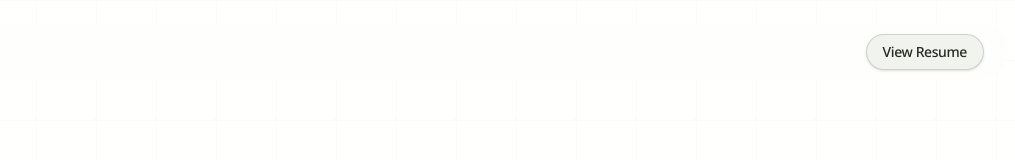
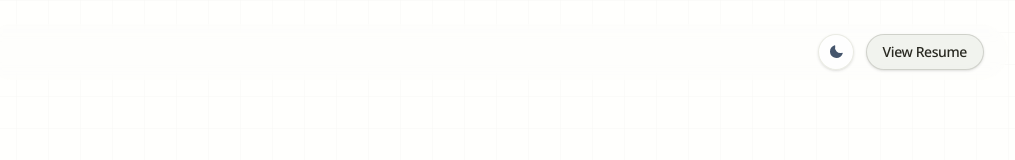
Before and after one commit to Madhusmita111/portfolio, a React (Vite) app: page / in a window 1280 px wide. Shown: the top 160 px of the page, without its empty margins (144-1159 px from the left). Built offline with nearby package versions, Linux system fonts and the light colour scheme; a web font is replaced by a local one.

Commit message:
feat(dark mode): Added a befitting dark mode with a toggle button

```diff
--- a/src/components/Header.jsx
+++ b/src/components/Header.jsx
@@ -1,7 +1,9 @@
 import React, { useState } from 'react';
-import { motion, useScroll, useTransform } from 'motion/react';
+import { motion, useScroll, useTransform, AnimatePresence } from 'motion/react';
+import { Sun, Moon } from '@phosphor-icons/react';
 import { portfolioData } from '../data/portfolioData';
 import CVModal from './CVModal';
+import { useTheme } from '../context/ThemeContext';
 
 export default function Header() {
   const { scrollY } = useScroll();
@@ -10,16 +12,22 @@ export default function Header() {
   const nameOpacity = useTransform(scrollY, [200, 250], [0, 1]);
   const nameY = useTransform(scrollY, [200, 250], [10, 0]);
 
+  const { theme, toggleTheme } = useTheme();
+
   const headerBg = useTransform(
     scrollY,
     [0, 50],
-    ['rgba(252, 252, 250, 0.4)', 'rgba(252, 252, 250, 0.6)']
+    theme === 'dark'
+      ? ['rgba(20, 20, 20, 0.4)', 'rgba(20, 20, 20, 0.75)']
+      : ['rgba(252, 252, 250, 0.4)', 'rgba(252, 252, 250, 0.75)']
   );
 
   const headerBorder = useTransform(
     scrollY,
     [0, 50],
-    ['rgba(0, 0, 0, 0.05)', 'rgba(0, 0, 0, 0.1)']
+    theme === 'dark'
+      ? ['rgba(255, 255, 255, 0.03)', 'rgba(255, 255, 255, 0.08)']
+      : ['rgba(0, 0, 0, 0.03)', 'rgba(0, 0, 0, 0.08)']
   );
 
   return (
@@ -35,14 +43,47 @@ export default function Header() {
           <motion.div style={{ opacity: nameOpacity, y: nameY }} className="font-serif text-base md:text-lg font-medium tracking-tight text-foreground truncate max-w-[50%]">
             {portfolioData.hero.name}
           </motion.div>
+          <div className="flex items-center gap-2 md:gap-3 ml-auto">
+            {/* Theme Toggle Button */}
+            <button
+              onClick={toggleTheme}
+              className="relative flex items-center justify-center w-9 h-9 rounded-full bg-surface/50 hover:bg-surface-matcha/80 border border-border-accent/40 text-foreground transition-all duration-300 overflow-hidden shadow-sm hover:shadow-olive-lift active:scale-95"
+              aria-label="Toggle theme"
+            >
+              <AnimatePresence mode="wait" initial={false}>
+                {theme === 'dark' ? (
+                  <motion.div
+                    key="sun"
+                    initial={{ y: 20, opacity: 0, rotate: -90 }}
+                    animate={{ y: 0, opacity: 1, rotate: 0 }}
+                    exit={{ y: -20, opacity: 0, rotate: 90 }}
+                    transition={{ duration: 0.2 }}
+                  >
+                    <Sun weight="fill" className="w-4 h-4 text-amber-200" />
+                  </motion.div>
+                ) : (
+                  <motion.div
+                    key="moon"
+                    initial={{ y: 20, opacity: 0, rotate: -90 }}
+                    animate={{ y: 0, opacity: 1, rotate: 0 }}
+                    exit={{ y: -20, opacity: 0, rotate: 90 }}
+                    transition={{ duration: 0.2 }}
+                  >
+                    <Moon weight="fill" className="w-4 h-4 text-slate-600" />
+                  </motion.div>
+                )}
+              </AnimatePresence>
+            </button>
 
+            {/* Resume Button */}
             <button
               onClick={() => setIsCVOpen(true)}
-            className="flex items-center gap-2 ml-auto h-9 px-4 rounded-full bg-accent-matcha/10 hover:bg-accent-matcha/20 border border-accent-olive/20 hover:border-accent-olive/40 text-xs md:text-sm font-medium text-foreground transition-all duration-300 shadow-sm hover:shadow-olive-lift active:scale-95"
+              className="flex items-center justify-center h-9 px-4 rounded-full bg-accent-matcha/10 hover:bg-accent-matcha/20 border border-accent-olive/20 hover:border-accent-olive/40 text-xs md:text-sm font-medium text-foreground transition-all duration-300 shadow-sm hover:shadow-olive-lift active:scale-95"
             >
               <span className="hidden sm:inline">View Resume</span>
               <span className="sm:hidden">CV</span>
             </button>
+          </div>
         </motion.header>
       </div>
 
--- a/src/components/PageLayout.jsx
+++ b/src/components/PageLayout.jsx
@@ -7,10 +7,9 @@ export default function PageLayout({ children }) {
     <div className="relative min-h-screen bg-background text-foreground flex flex-col items-center selection:bg-accent selection:text-white overflow-x-hidden">
 
       <div className="absolute inset-0 overflow-hidden pointer-events-none">
-        <svg className="absolute inset-0 w-full h-[200vh] opacity-[0.03] pointer-events-none text-foreground" xmlns="http://www.w3.org/2000/svg">
-          <pattern id="data-grid" width="60" height="60" patternUnits="userSpaceOnUse">
-            <path d="M 60 0 L 0 0 0 60" fill="none" stroke="currentColor" strokeWidth="1" />
-            <circle cx="60" cy="60" r="1.5" fill="currentColor" />
+        <svg className="absolute inset-0 w-full h-[200vh] opacity-[0.06] pointer-events-none text-foreground" xmlns="http://www.w3.org/2000/svg">
+          <pattern id="data-grid" width="32" height="32" patternUnits="userSpaceOnUse">
+            <path d="M 32 0 L 0 0 0 32" fill="none" stroke="currentColor" strokeWidth="0.5" />
           </pattern>
           <rect width="100%" height="100%" fill="url(#data-grid)" />
         </svg>
--- a/src/components/sections/ProjectsList.jsx
+++ b/src/components/sections/ProjectsList.jsx
@@ -59,27 +59,27 @@ export default function ProjectsList() {
                     animate={{ opacity: 1 }}
                     exit={{ opacity: 0 }}
                     transition={{ type: "spring", bounce: 0.2, duration: 0.6 }}
-                    className="absolute inset-0 bg-[#0d0e0a] rounded-2xl -z-10"
+                    className="absolute inset-0 bg-foreground rounded-2xl -z-10"
                   />
                 )}
               </AnimatePresence>
 
               <div className="relative z-10 flex items-center gap-3 md:gap-6 pointer-events-none">
-                <span className="text-2xl font-serif text-accent-matcha tabular-nums w-6 shrink-0 hidden md:block group-hover:text-neutral-500 transition-colors duration-300">
+                <span className="text-2xl font-serif text-accent-matcha tabular-nums w-6 shrink-0 hidden md:block group-hover:text-background transition-colors duration-300 opacity-60 group-hover:opacity-100">
                   {String(idx + 1).padStart(2, '0')}
                 </span>
                 <div className="flex flex-col md:flex-row md:items-center gap-1 md:gap-3">
-                  <span className="text-base md:text-lg font-medium text-foreground tracking-tight group-hover:text-white transition-colors">
+                  <span className="text-base md:text-lg font-medium text-foreground tracking-tight group-hover:text-background transition-colors">
                     {project.title}
                   </span>
-                  <span className="hidden md:inline-block text-muted-light group-hover:text-neutral-600 transition-colors">•</span>
-                  <span className="text-sm md:text-base text-muted font-light group-hover:text-neutral-400 transition-colors">
+                  <span className="hidden md:inline-block text-muted-light group-hover:text-background/60 transition-colors">•</span>
+                  <span className="text-sm md:text-base text-muted font-light group-hover:text-background/80 transition-colors">
                     {project.tech[0]}
                   </span>
                 </div>
               </div>
               <div className="relative z-10 flex items-center gap-4 md:gap-8 shrink-0 pointer-events-none">
-                <span className="text-sm md:text-base text-muted font-medium font-serif group-hover:text-neutral-400 transition-colors">
+                <span className="text-sm md:text-base text-muted font-medium font-serif group-hover:text-background/80 transition-colors">
                   {project.date}
                 </span>
                 <motion.div
@@ -87,7 +87,7 @@ export default function ProjectsList() {
                   whileHover={{ scale: 1.2, rotate: 45 }}
                   transition={{ type: 'spring', stiffness: 400, damping: 15 }}
                 >
-                  <ArrowUpRight weight="bold" className="w-5 h-5 text-muted group-hover:text-white transition-all" />
+                  <ArrowUpRight weight="bold" className="w-5 h-5 text-muted group-hover:text-background transition-all" />
                 </motion.div>
               </div>
             </motion.div>
--- /dev/null
+++ b/src/context/ThemeContext.jsx
@@ -0,0 +1,43 @@
+import React, { createContext, useContext, useEffect, useState } from 'react';
+
+const ThemeContext = createContext();
+
+export const useTheme = () => useContext(ThemeContext);
+
+export const ThemeProvider = ({ children }) => {
+  const [theme, setTheme] = useState(() => {
+    // Check local storage first
+    const savedTheme = localStorage.getItem('theme');
+    if (savedTheme) {
+      return savedTheme;
+    }
+    // Fallback to system preference
+    if (window.matchMedia && window.matchMedia('(prefers-color-scheme: dark)').matches) {
+      return 'dark';
+    }
+    return 'light'; // Default
+  });
+
+  useEffect(() => {
+    // Apply the class to the root HTML element
+    const root = document.documentElement;
+    if (theme === 'dark') {
+      root.classList.add('dark');
+    } else {
+      root.classList.remove('dark');
+    }
+
+    // Save preference to local storage
+    localStorage.setItem('theme', theme);
+  }, [theme]);
+
+  const toggleTheme = () => {
+    setTheme(prev => prev === 'light' ? 'dark' : 'light');
+  };
+
+  return (
+    <ThemeContext.Provider value={{ theme, toggleTheme }}>
+      {children}
+    </ThemeContext.Provider>
+  );
+};
--- a/src/main.jsx
+++ b/src/main.jsx
@@ -2,9 +2,12 @@ import { StrictMode } from 'react';
 import { createRoot } from 'react-dom/client';
 import './index.css';
 import App from './App.jsx';
+import { ThemeProvider } from './context/ThemeContext.jsx';
 
 createRoot(document.getElementById('root')).render(
   <StrictMode>
-    <App />
+    <ThemeProvider>
+      <App />
+    </ThemeProvider>
   </StrictMode>,
 );
--- a/src/styles/theme.css
+++ b/src/styles/theme.css
@@ -120,3 +120,81 @@
   0%, 100% { opacity: 0.4; transform: scale(1); }
   50% { opacity: 0.7; transform: scale(1.15); }
 }
+
+/* === NEW: Dark Mode Overrides === */
+.dark {
+  /* Background colors */
+  --bg-primary: oklch(12% 0.002 107.3);
+  --bg-secondary: oklch(15% 0.003 107.3);
+  --bg-tertiary: oklch(19% 0.005 107.3);
+
+  /* Text colors */
+  --text-primary: oklch(98% 0.005 107.3);
+  --text-secondary: oklch(80% 0.01 107.3);
+  --text-tertiary: oklch(60% 0.01 107.3);
+
+  /* Border colors */
+  --border-light: oklch(25% 0.01 107.3);
+  --border-medium: oklch(32% 0.015 107.3);
+
+  /* Accent colors */
+  --accent-primary: oklch(75% 0.05 107.3);
+  --accent-hover: oklch(85% 0.05 107.3);
+  --accent-matcha: oklch(75% 0.06 131);
+  --accent-olive-deep: oklch(80% 0.05 112);
+
+  /* UI elements */
+  --pill-bg: oklch(22% 0.01 107.3);
+  --panel-matcha-top: oklch(28% 0.015 106);
+  --panel-matcha-bottom: oklch(24% 0.015 111);
+  --surface-matcha-soft: oklch(26% 0.02 110);
+  --surface-matcha-chip: oklch(25% 0.02 108);
+
+  /* Structural accents */
+  --border-accent-soft: oklch(28% 0.015 109);
+  --border-accent-medium: oklch(34% 0.02 111);
+
+  /* Glow tones */
+  --glow-matcha-soft: oklch(35% 0.04 118 / 0.4);
+  --glow-matcha-medium: oklch(40% 0.045 118 / 0.5);
+  --glow-matcha-trail: oklch(30% 0.03 114 / 0.3);
+
+  /* Media overlays */
+  --media-overlay-strong: oklch(12% 0.01 110 / 0.85);
+  --media-overlay-soft: oklch(12% 0.01 110 / 0.3);
+  --modal-overlay-strong: oklch(14% 0.01 111 / 0.9);
+  --modal-overlay-soft: oklch(14% 0.01 111 / 0.2);
+
+  /* Shadows */
+  --shadow-olive-soft: 0 10px 30px oklch(8% 0.01 110 / 0.6);
+  --shadow-olive-lift: 0 16px 40px oklch(6% 0.01 111 / 0.7);
+
+  /* Optional highlight */
+  --accent-soft: oklch(25% 0.015 107.3);
+
+  /* Ambient Background Orbs */
+  --orb-olive: oklch(45% 0.06 118 / 0.15);
+  --orb-matcha: oklch(50% 0.07 131 / 0.12);
+  --orb-sage: oklch(55% 0.06 107 / 0.1);
+
+  /* Glass effects */
+  --glass-bg: oklch(16% 0.01 107.3 / 0.7);
+  --glass-border: oklch(35% 0.02 109 / 0.3);
+  --glass-glow: oklch(40% 0.04 118 / 0.2);
+
+  /* Timeline */
+  --timeline-line: oklch(35% 0.02 118 / 0.5);
+  --timeline-dot: oklch(70% 0.05 118);
+  --timeline-dot-glow: oklch(75% 0.06 131 / 0.3);
+
+  /* Card shimmer */
+  --shimmer-start: oklch(18% 0.01 107 / 0);
+  --shimmer-mid: oklch(35% 0.03 118 / 0.2);
+  --shimmer-end: oklch(18% 0.01 107 / 0);
+
+  /* Aurora */
+  --aurora-1: oklch(35% 0.05 131);
+  --aurora-2: oklch(30% 0.04 118);
+  --aurora-3: oklch(40% 0.045 107);
+  --aurora-4: oklch(32% 0.05 140);
+}
```
Lines whose indentation alone changed are shown as unchanged.
